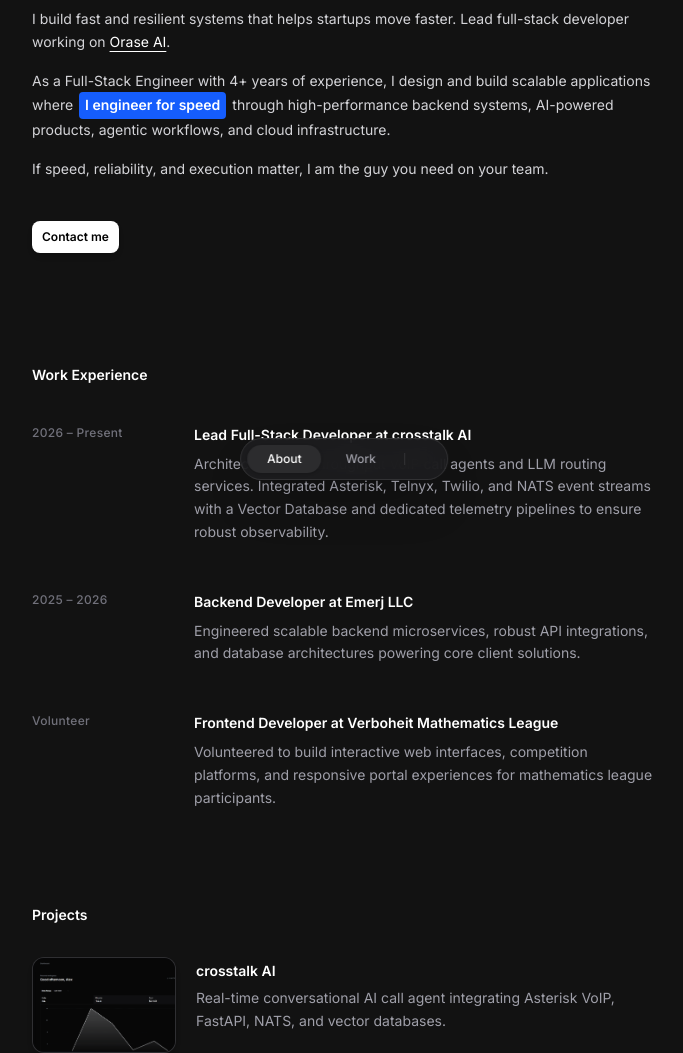
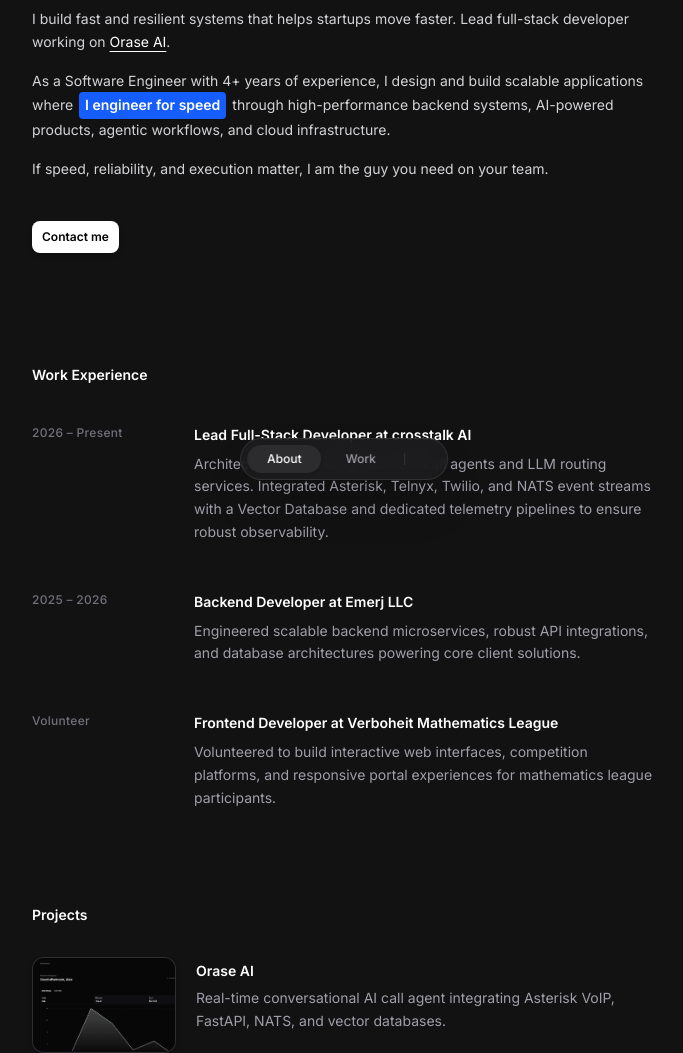
Before and after one commit to lexmanthefirst/lexmanthefirstv2, a React (Vite) app: page / in a window 1280 px wide. Shown: the part 296-1349 px from the top of the page, without its empty margins (296-979 px from the left). Built offline with nearby package versions, Linux system fonts and the light colour scheme; no server answers; some icons are missing; a web font is replaced by a local one.

Commit message:
fix: Update project name and url

```diff
--- a/src/components/Hero.tsx
+++ b/src/components/Hero.tsx
@@ -107,7 +107,7 @@
           <p>
             I build fast and resilient systems that helps startups move faster.{' '} Lead full-stack developer working on{' '}
             <a
-              href="https://crosscall.lexman.software"
+              href="https://orase.tech"
               target="_blank"
               rel="noopener noreferrer"
               className="text-white underline underline-offset-4 hover:text-zinc-300 transition-colors"
@@ -116,7 +116,7 @@
             </a>.
           </p>
           <p>
-            As a Full-Stack Engineer with 4+ years of experience, I design and build scalable applications where {' '}
+            As a Software Engineer with 4+ years of experience, I design and build scalable applications where {' '}
             <span className="bg-blue-600 dark:bg-blue-600/90 text-white px-1.5 py-0.5 rounded text-[14px] font-semibold mx-0.5 inline-block">
               I engineer for speed
             </span>{' '}
--- a/src/components/Projects.tsx
+++ b/src/components/Projects.tsx
@@ -6,9 +6,9 @@
 
   const projects = [
     {
-      name: 'crosstalk AI',
+      name: 'Orase AI',
       desc: 'Real-time conversational AI call agent integrating Asterisk VoIP, FastAPI, NATS, and vector databases.',
-      link: 'https://github.com/lexmanthefirst',
+      link: 'https://orase.tech',
       videoUrl: '/crosstalk_demo.mp4',
       image: '/crosstalk_thumb.png',
       hasVideoDemo: true
```
